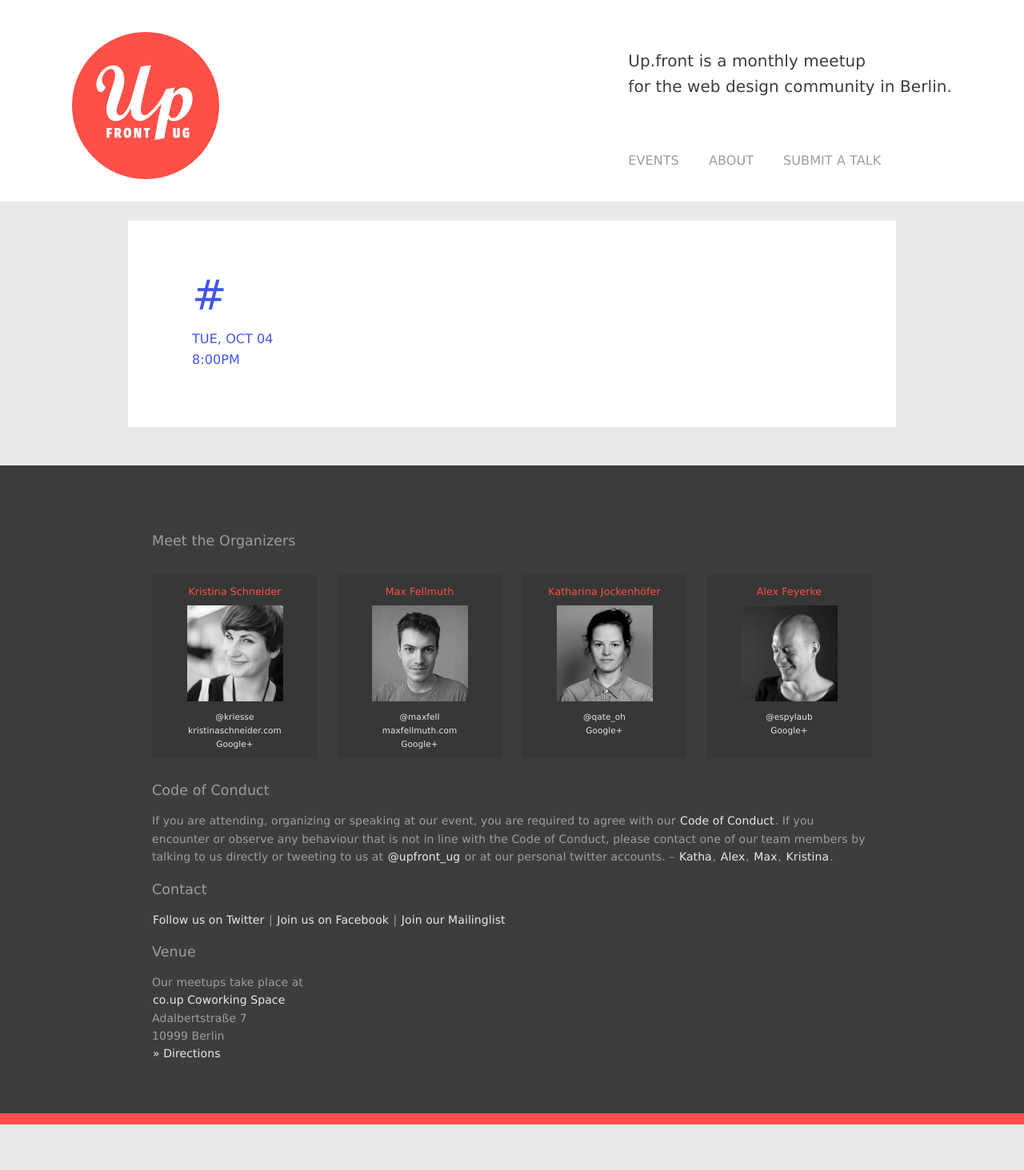
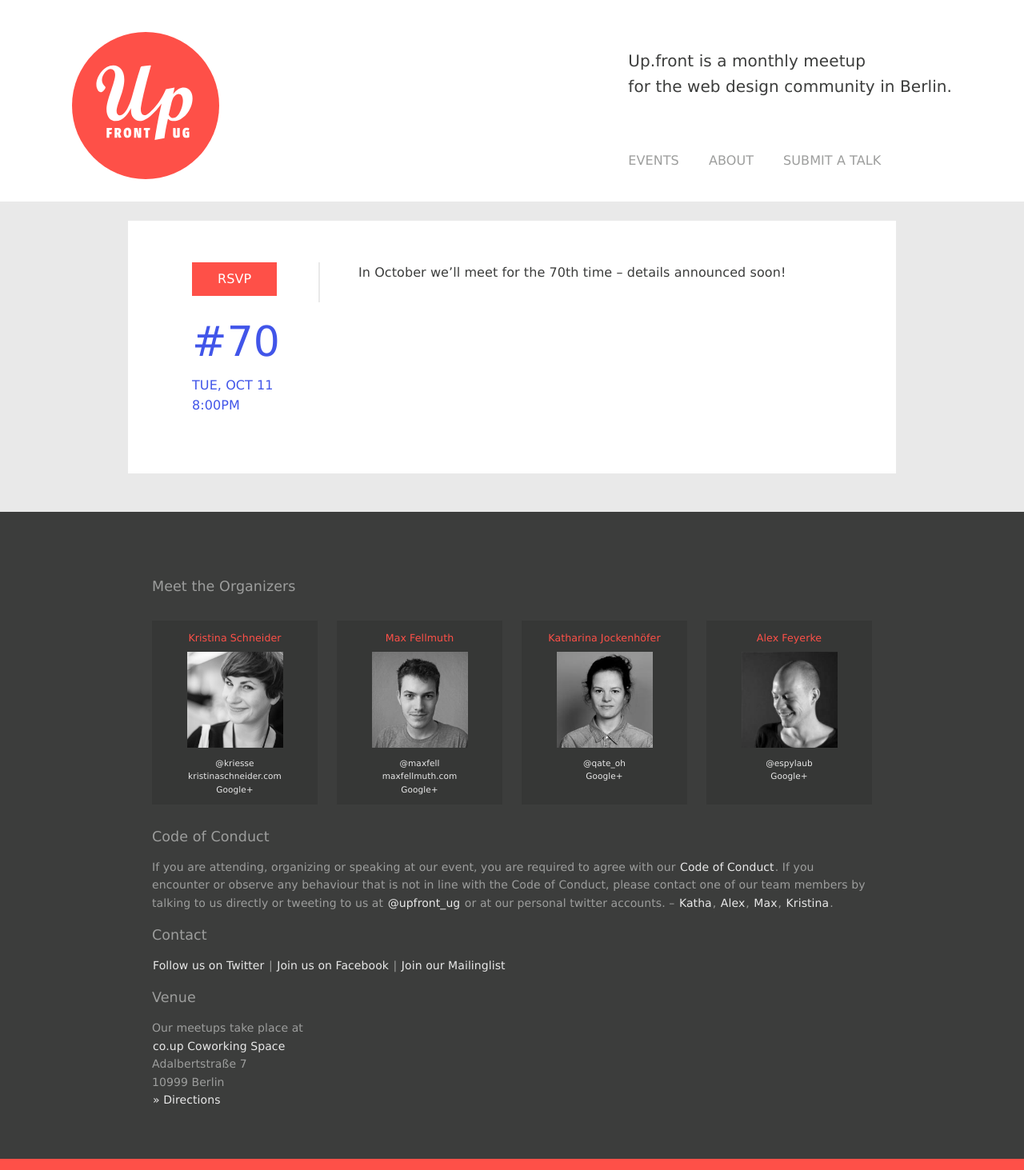
Before and after one commit to upfrontug/upfrontug.github.io, a Jekyll site: the page built from _posts/2016-10-11-meetup.html, in a window 1280 px wide. Shown: the whole page at 80% size. Built offline with Jekyll 4.4.1, drawn with Linux system fonts in a browser that asks for light colours; a script that is not in the unit is left out; before the commit the page ends 1406 px from its top, so only the background shows below that.

Commit message:
add missing quote

```diff
--- a/_posts/2016-10-11-meetup.html
+++ b/_posts/2016-10-11-meetup.html
@@ -2,6 +2,6 @@
   counter:  '70'
   meetup: 'http://www.meetup.com/up-front-ug/events/234143114/'
   intro: '
-    In October we’ll meet for the 70th time – details announced soon!
+    In October we’ll meet for the 70th time – details announced soon!'
 
 ---
```
